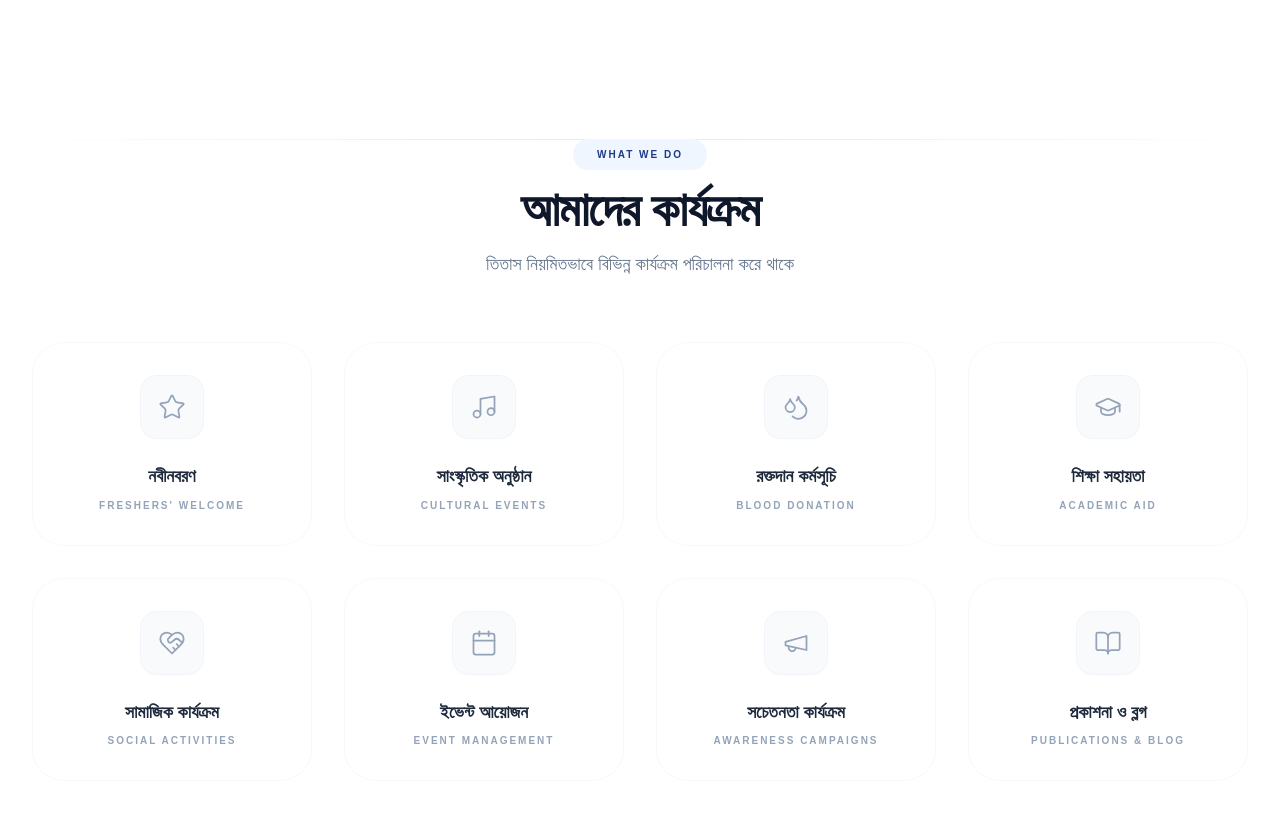
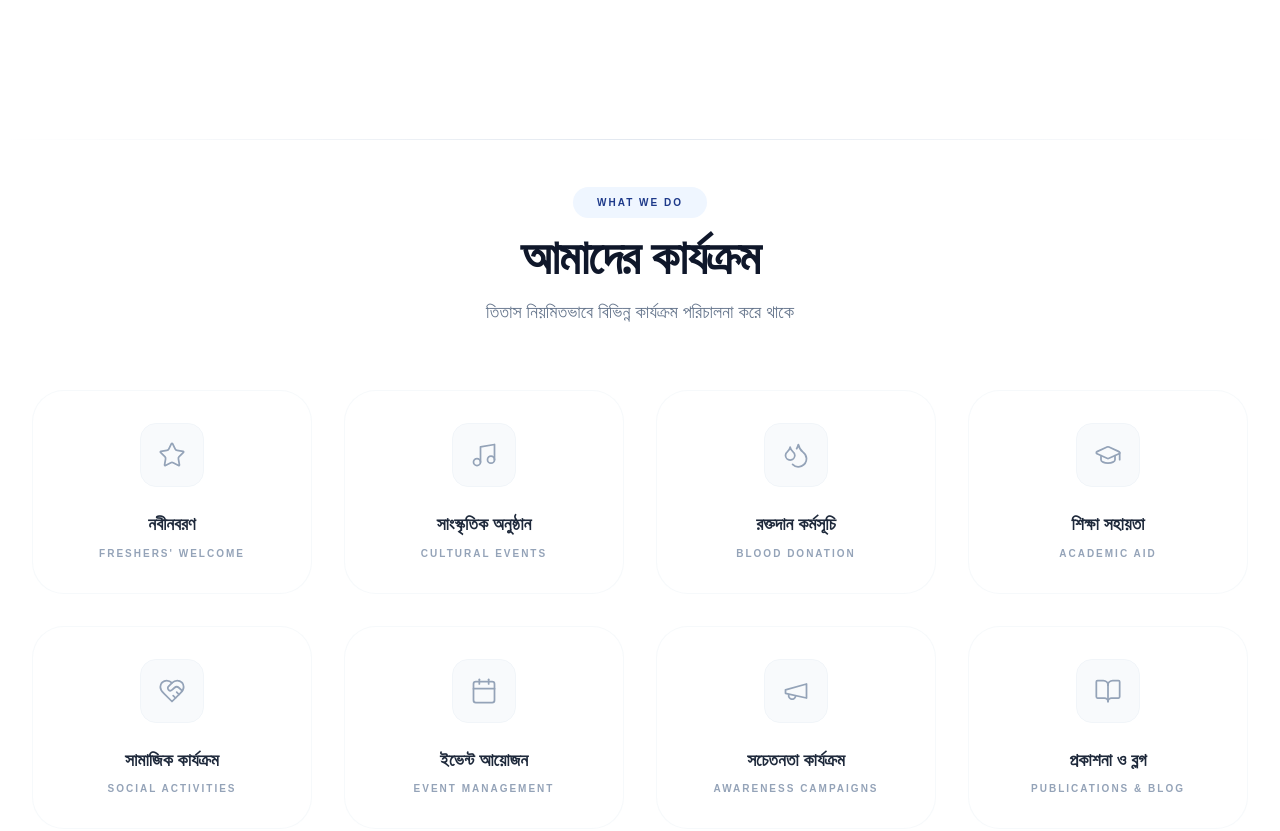
Before and after one commit to Shahiduzzaman-Robin/Titas-unified, a Next.js app: page /bn/about in a window 1280 px wide. Shown: the part 2620-3451 px from the top of the page. Built offline with nearby package versions, Linux system fonts and the light colour scheme; no server answers; a web font is replaced by a local one.

Commit message:
UI: Add padding to Activities header to fix layout overlap

```diff
--- a/app/[locale]/about/page.tsx
+++ b/app/[locale]/about/page.tsx
@@ -290,7 +290,7 @@ export default function AboutUsPage() {
             <AnimatedSection className="py-24 bg-white relative overflow-hidden">
                 <div className="absolute top-0 inset-x-0 h-px bg-gradient-to-r from-transparent via-slate-200 to-transparent"></div>
                 <div className="max-w-7xl mx-auto px-4 sm:px-6 lg:px-8 relative z-10">
-                    <div className="text-center max-w-3xl mx-auto mb-16 space-y-4">
+                    <div className="text-center max-w-3xl mx-auto mb-16 space-y-4 pt-12">
                         <span className="text-[10px] font-black uppercase tracking-[0.2em] text-[#1E3A8A] bg-blue-50 px-6 py-2 rounded-full inline-block">
                             What We Do
                         </span>
```
